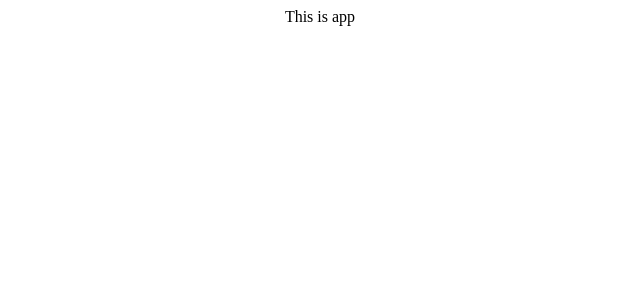
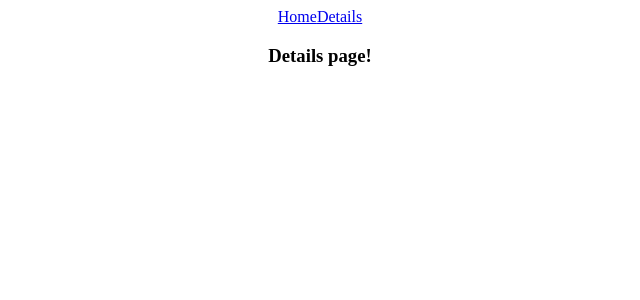
Before and after one commit to BarnoMamadzhanova/the-meal, a React (Create React App) app: page /details in a window 1280 px wide. Shown: the top 300 px of the page, without its empty margins (320-960 px from the left). Built offline with nearby package versions, Linux system fonts and the light colour scheme.

Commit message:
creating a routing between home and details pages

```diff
--- a/src/App.jsx
+++ b/src/App.jsx
@@ -1,7 +1,21 @@
+import { Routes, Route, Link } from "react-router-dom";
 import "./App.css";
+import HomePage from "./pages/HomePage";
+import Details from "./pages/Details";
 
 function App() {
-  return <div className="App">This is app</div>;
+  return (
+    <div className="App">
+      <header>
+        <Link to="/">Home</Link>
+        <Link to="/details">Details</Link>
+      </header>
+      <Routes>
+        <Route path="/" element={<HomePage />} />
+        <Route path="/details" element={<Details />} />
+      </Routes>
+    </div>
+  );
 }
 
 export default App;
--- a/src/index.js
+++ b/src/index.js
@@ -1,6 +1,11 @@
 import React from "react";
 import ReactDOM from "react-dom/client";
+import { BrowserRouter } from "react-router-dom";
 import App from "./App";
 
 const root = ReactDOM.createRoot(document.getElementById("root"));
-root.render(<App />);
+root.render(
+  <BrowserRouter>
+    <App />
+  </BrowserRouter>
+);
--- a/src/pages/Details.jsx
+++ b/src/pages/Details.jsx
@@ -0,0 +1,11 @@
+import React from "react";
+
+function Details() {
+  return (
+    <div>
+      <h3>Details page!</h3>
+    </div>
+  );
+}
+
+export default Details;
--- a/src/pages/HomePage.jsx
+++ b/src/pages/HomePage.jsx
@@ -1,7 +1,11 @@
 import React from "react";
 
 function HomePage() {
-  return <div></div>;
+  return (
+    <div>
+      <h3>Home page</h3>
+    </div>
+  );
 }
 
 export default HomePage;
```
